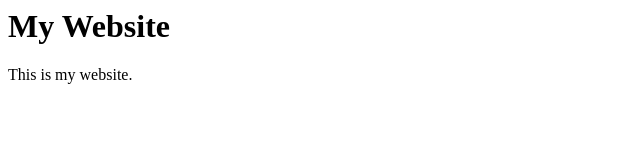
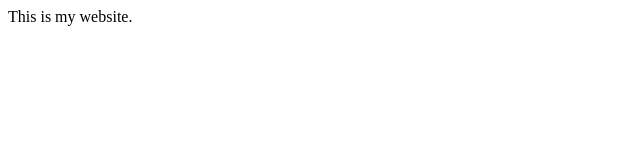
Before and after one commit to ndeztea/silabus-stfq, a website: page index.html in a window 1280 px wide. Shown: the whole page, without its empty margins (0-640 px from the left). Drawn offline with Linux system fonts and the light colour scheme.

Commit message:
hapus code line

```diff
--- a/index.html
+++ b/index.html
@@ -3,7 +3,6 @@
     <title>My Website</title>
   </head>
   <body>
-    <h1>My Website</h1>
     <p>This is my website.</p>
     <script>
       console.log('Hello World');
```
